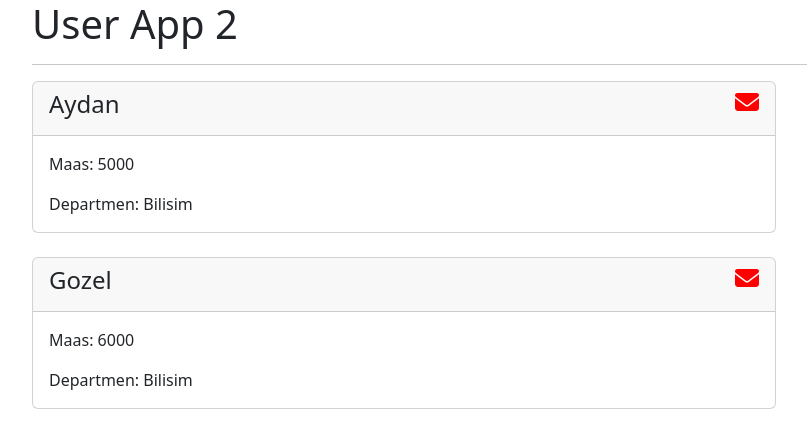
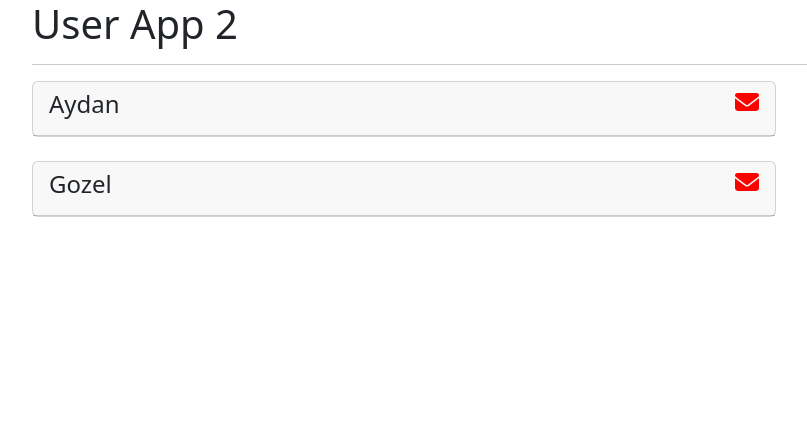
Before and after one commit to Aydan-Shah/reactTutorial, a React (Create React App) app: page / in a window 1280 px wide. Shown: the top 448 px of the page, without its empty margins (50-857 px from the left). Built offline with nearby package versions, Linux system fonts and the light colour scheme.

Commit message:
create state inside constructor

```diff
--- a/src/components/User.js
+++ b/src/components/User.js
@@ -9,10 +9,16 @@
         salary: "Bilgi yok",
         departmen: "Bilgi yok"
     }
+    constructor(props) {
+      super(props);
+      this.state = {
+        isVisible : false
+      }
+    }
   render() {
     // Destructing
-
     const {name,salary, departmen} = this.props;
+    const {isVisible} = this.state;
     return (
       <div>
         {/* <form>
@@ -32,10 +38,14 @@
                 <h4 className='d-inline'>{name}</h4>
                 <FontAwesomeIcon icon={faEnvelope} style={{ fontSize: '24px', color: 'red', cursor:"pointer" }} />
               </div>
-              <div className='card-body'>
-                    <p className='card-text'> Maas: {salary}</p>
-                    <p className='card-text'> Departmen: {departmen}</p>
-              </div>
+              {
+                isVisible ?  <div className='card-body'>
+                <p className='card-text'> Maas: {salary}</p>
+                <p className='card-text'> Departmen: {departmen}</p>
+
+          </div> : null
+              }
+
             </div>
         </div>
 
```
